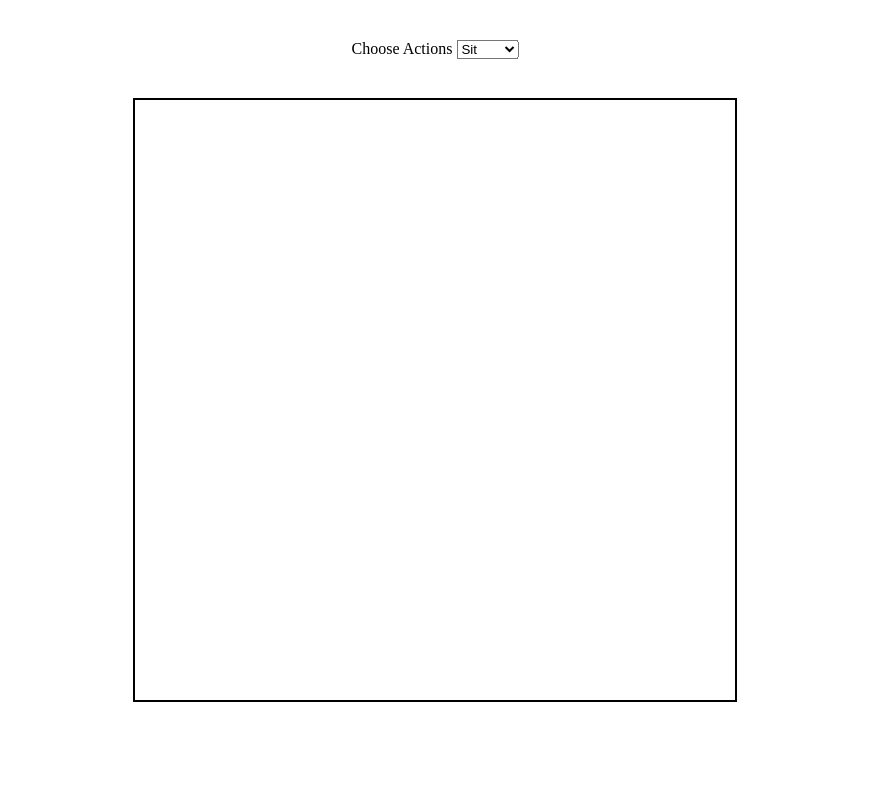
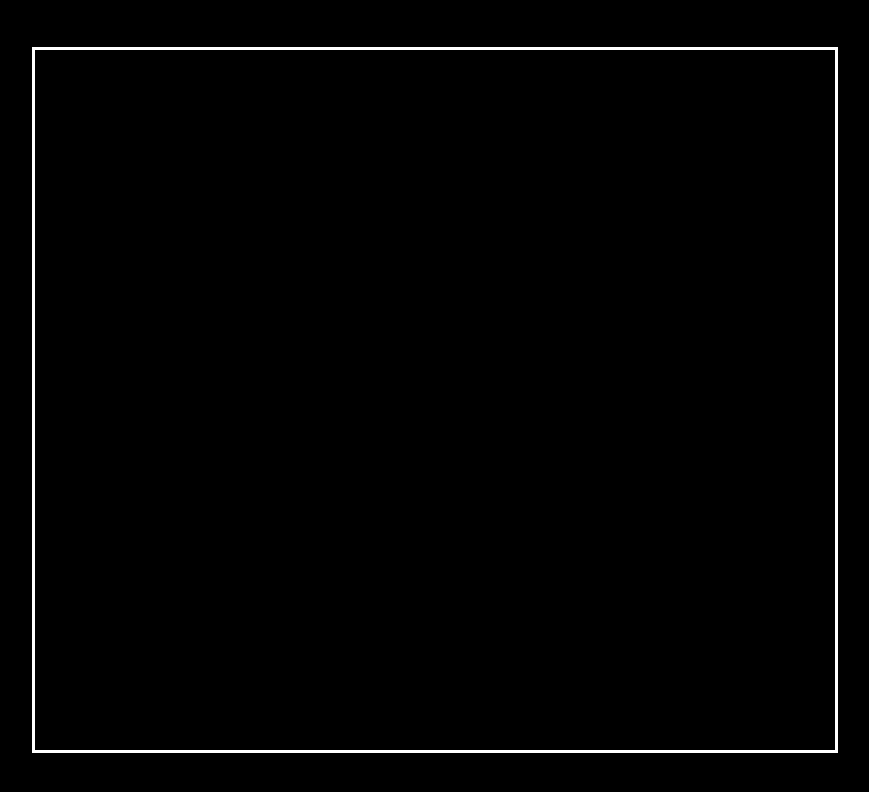
Before and after one commit to CodeMode365/Champion_Fido, a website: page index.html in a window 1280 px wide. Shown: the whole page, without its empty margins (205-1074 px from the left). Drawn offline with Linux system fonts and the light colour scheme.

Commit message:
into scene

```diff
--- a/index.html
+++ b/index.html
@@ -5,15 +5,16 @@
     <meta http-equiv="X-UA-Compatible" content="IE=edge" />
     <meta name="viewport" content="width=device-width, initial-scale=1.0" />
     <title>Document</title>
-    <link rel="stylesheet" href="style.css" />
+    <!-- <link rel="stylesheet" href="./styles/character.css" /> -->
+    <link rel="stylesheet" href="./styles/scene.css" />
   </head>
   <body>
+    <!-- <div class="character">
       <canvas id="canvas1"></canvas>
-    <script src="./dist/index.js"></script>
       <div class="controls">
         <label for="animations">Choose Actions </label>
-      <select name="animations" id="anime">
-        <option value="idle" >Idle</option>
+        <select name="animations" id="animations">
+          <option value="idle">Idle</option>
           <option value="jump">Jump</option>
           <option value="fall">Fall</option>
           <option value="run">Run</option>
@@ -24,6 +25,15 @@
           <option value="ko">Ko</option>
           <option value="getHit">Get hit</option>
         </select>
+        <script src="./dist/index.js"></script>
       </div>
+    </div> -->
+    <div class="scene">
+      <canvas id="sceneCanvas"></canvas>
+    </div>
+
+    <!-- <script src="./dist/character.js"></script> -->
+
+    <script src="./dist/scene.js"></script>
   </body>
 </html>
--- a/src/index.ts
+++ b/src/character.ts
@@ -1,10 +1,10 @@
-const canvas: (HTMLCanvasElement) = document.getElementById("canvas1")
+const canvas = document.getElementById("canvas1")
 const ctx = canvas?.getContext("2d")
 
-// const dropDown = document.querySelector('.controls #anime')
-// console.log(dropDown?.value)
-const dropDown = document.getElementsByTagName("select")
-console.log(dropDown.length)
+const dropDown = document.getElementById("animations")
+dropDown?.addEventListener("change", (e: any): void => {
+    playerState = e.target.value
+})
 
 const CANVAS_WIDTH: number = canvas.width = 600;
 const CANVAS_HEIGHT: number = canvas.height = 600
@@ -15,7 +15,7 @@ playerImage.src = "../assets/shadow_dog.png"
 //single cartoon data
 const spriteWidth: number = 575
 const spriteHeight: number = 523
-const playerState: string = "idle"
+let playerState: string = "getHit"
 //frame rates
 let frameX: number = 0
 let frameY: number = 4
--- /dev/null
+++ b/src/scene.ts
@@ -0,0 +1,69 @@
+const canvas1 = document.getElementById("sceneCanvas")
+const CTX = canvas1?.getContext("2d")
+
+const canvasHeight: number = canvas1?.height = 700
+const canvasWidth: number = canvas1?.width = 800
+let gameSpeed: number = 5;
+
+//backgrounds
+const backgroundLayer1: HTMLImageElement = new Image()
+backgroundLayer1.src = "../assets/layer-1.png"
+const backgroundLayer2: HTMLImageElement = new Image()
+backgroundLayer2.src = "../assets/layer-2.png"
+const backgroundLayer3: HTMLImageElement = new Image()
+backgroundLayer3.src = "../assets/layer-3.png"
+const backgroundLayer4: HTMLImageElement = new Image()
+backgroundLayer4.src = "../assets/layer-4.png"
+const backgroundLayer5: HTMLImageElement = new Image()
+backgroundLayer5.src = "../assets/layer-5.png"
+
+/* looping the scene */
+let x: number = 0
+let x2: number = 2400
+//Class for each scene
+class Layer {
+    private x: number
+    private x2: number
+    private y: number
+    private width: number
+    private height: number
+    private image: HTMLImageElement
+    private speedModifier: number
+    private speed: number
+    constructor(image: HTMLImageElement, speedModifier: number) {
+        this.x = 0
+        this.y = 0
+        this.width = 2400
+        this.height = 2400
+        this.x2 = this.width
+        this.image = image
+        this.speedModifier = speedModifier
+        this.speed = gameSpeed * this.speedModifier
+        this.update()
+        console.log(image)
+    }
+    private update(): void {
+        this.speed = gameSpeed * this.speedModifier
+        if (this.x <= this.width) {
+            this.x = this.width + this.x2 - this.speed
+        }
+        if (this.x2 <= this.width) {
+            this.x2 = this.width + this.x - this.speed
+        }
+        this.x = Math.floor(this.x - this.speed)
+        this.x2 = Math.floor(this.x2 - this.speed)
+    }
+    public draw() {
+        CTX.drawImage(this.image, this.x, this.y, this.width, this.width)
+    }
+
+}
+const layer4: Layer = new Layer(backgroundLayer4, 0.5)
+// console.log(layer4.))
+
+function animateScene(): void {
+    CTX.clearRect(0, 0, canvasWidth, canvasHeight)
+    layer4.draw()
+    requestAnimationFrame(animateScene)
+}
+animateScene()
--- a/style.css
+++ b/styles/character.css
@@ -13,8 +13,11 @@
 .controls {
   /* background: red; */
   position: absolute;
-  top: 5%;
+  top: 50px;
   left: 50%;
   translate: -50% 0;
-  z-index: 2;
+  z-index: 10;
 }
+.controls, select, option{
+  font-size: 20px;
+}
--- /dev/null
+++ b/styles/scene.css
@@ -0,0 +1,13 @@
+body {
+  background-color: black;
+}
+#sceneCanvas {
+  position: absolute;
+  border: 3px solid white;
+  width: 300px;
+  height: 700px;
+  width: 800px;
+  transform: translate(-50%, -50%);
+  top: 50%;
+  left: 50%;
+}
--- a/tsconfig.json
+++ b/tsconfig.json
@@ -49,8 +49,8 @@
     // "emitDeclarationOnly": true,                      /* Only output d.ts files and not JavaScript files. */
     // "sourceMap": true,                                /* Create source map files for emitted JavaScript files. */
     // "outFile": "./",                                  /* Specify a file that bundles all outputs into one JavaScript file. If 'declaration' is true, also designates a file that bundles all .d.ts output. */
-    "outDir": "./dist"                                    /* Specify an output folder for all emitted files. */,
-    "removeComments": true,                           /* Disable emitting comments. */
+    "outDir": "./dist" /* Specify an output folder for all emitted files. */,
+    "removeComments": true /* Disable emitting comments. */,
     // "noEmit": true,                                   /* Disable emitting files from a compilation. */
     // "importHelpers": true,                            /* Allow importing helper functions from tslib once per project, instead of including them per-file. */
     // "importsNotUsedAsValues": "remove",               /* Specify emit/checking behavior for imports that are only used for types. */
```
Also changed, not shown: assets/layer-1.png (added), assets/layer-2.png (added), assets/layer-3.png (added), assets/layer-4.png (added), assets/layer-5.png (added), dist/character.js, dist/scene.js (added). Lines whose indentation alone changed are shown as unchanged.
